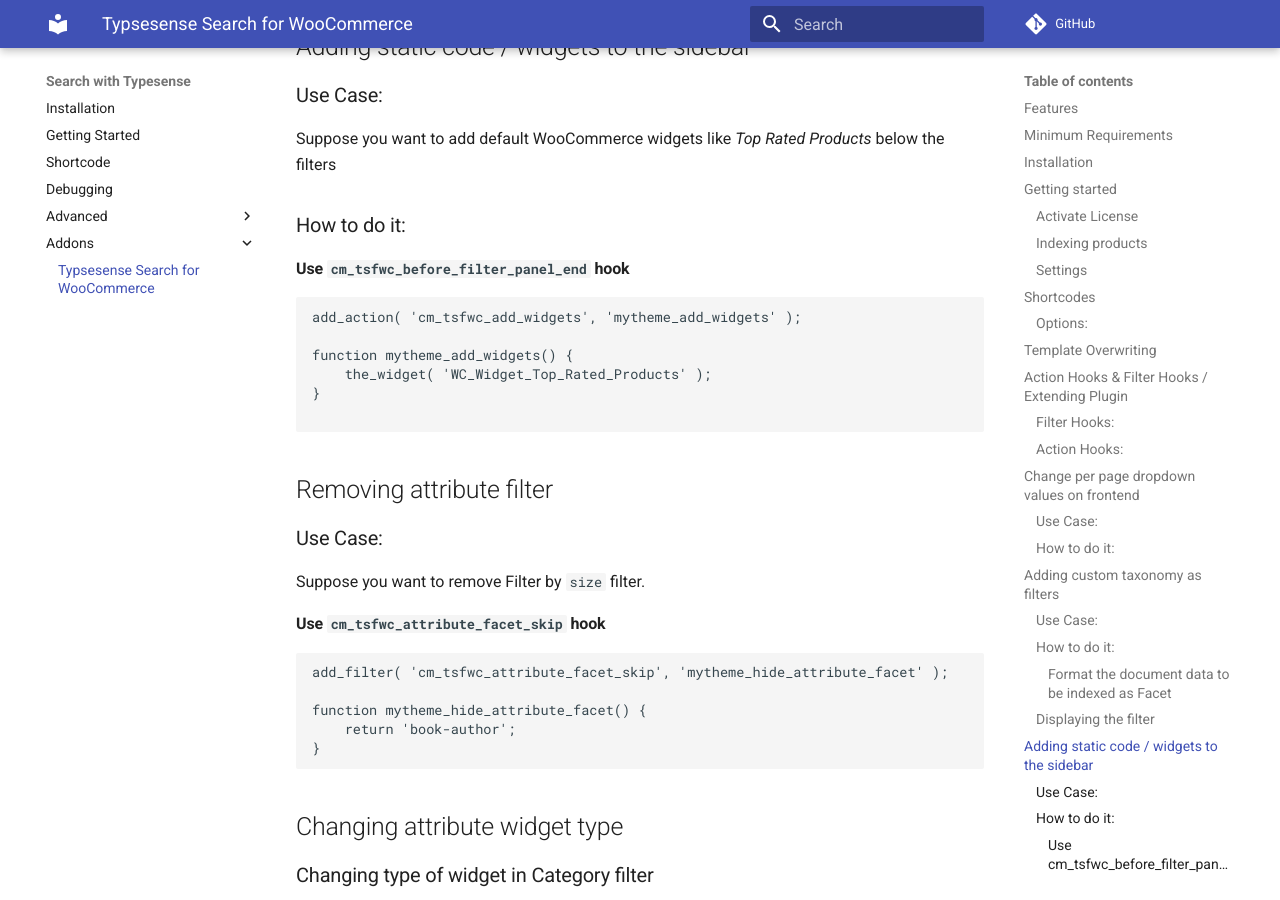
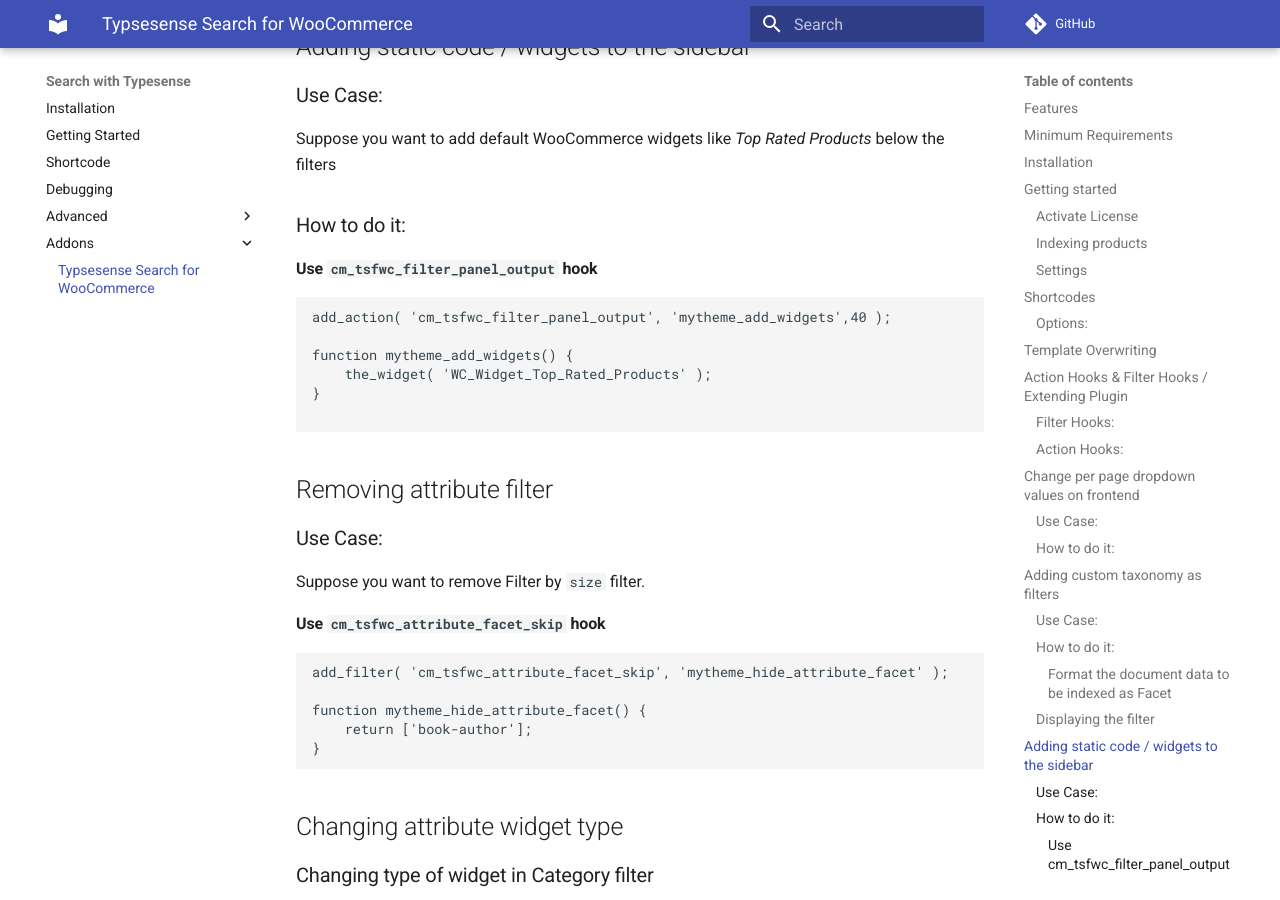
Before and after one commit to codemanas/cm-typesense-docs, an MkDocs documentation site: the page built from docs/tsfwc.md, in a window 1280 px wide and 900 px high, scrolled down 11109 px. Built offline with MkDocs 1.6.1 and Material for MkDocs 9.7.7, drawn with Linux system fonts in a browser that asks for light colours; comment, search, counter and statistics services are not loaded.

Commit message:
Update for new cm_tsfwc_filter_panel_output hook for adding static widget

````diff
--- a/docs/tsfwc.md
+++ b/docs/tsfwc.md
@@ -298,10 +298,10 @@
 
 ### How to do it:
 
-#### Use `cm_tsfwc_before_filter_panel_end` hook
+#### Use `cm_tsfwc_filter_panel_output` hook
 
 ```
-add_action( 'cm_tsfwc_add_widgets', 'mytheme_add_widgets' );
+add_action( 'cm_tsfwc_filter_panel_output', 'mytheme_add_widgets',40 );
 
 function mytheme_add_widgets() {
 	the_widget( 'WC_Widget_Top_Rated_Products' );
@@ -321,7 +321,7 @@
 add_filter( 'cm_tsfwc_attribute_facet_skip', 'mytheme_hide_attribute_facet' );
 
 function mytheme_hide_attribute_facet() {
-	return 'book-author';
+	return ['book-author'];
 }
 ```
 
````
Also changed, not shown: 2 other files.
